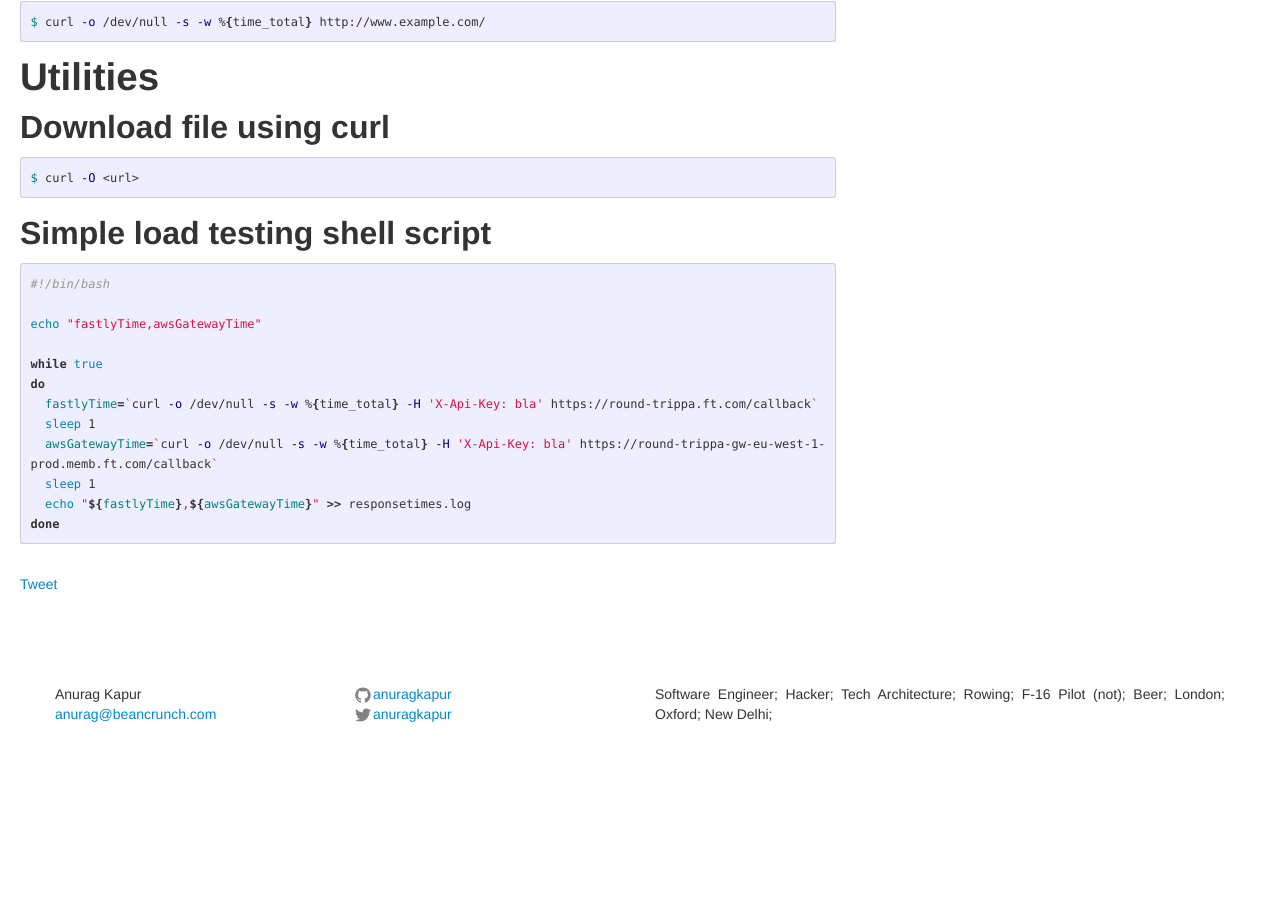
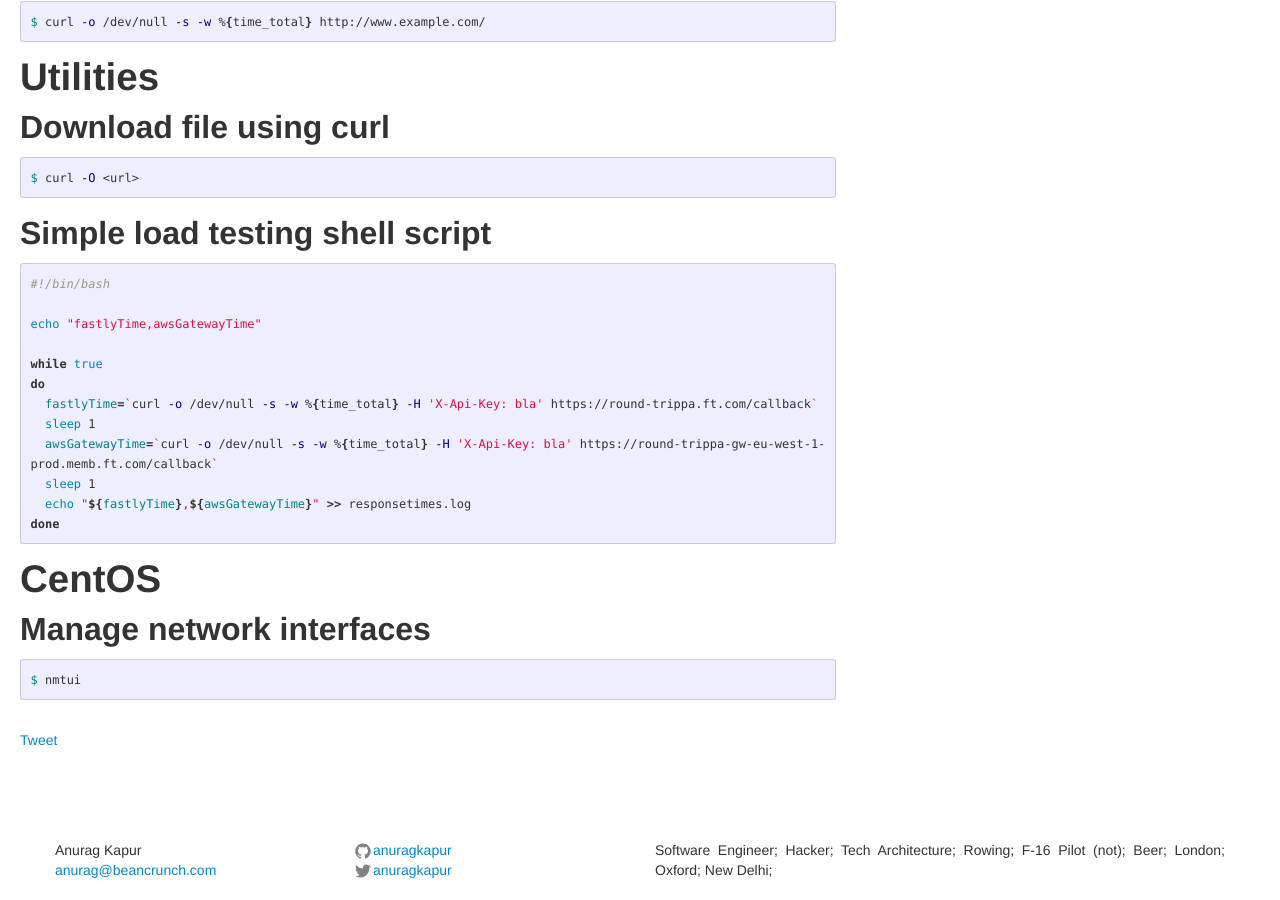
Before and after one commit to anuragkapur/anuragkapur.github.io, a Jekyll site: the page built from blog/cheat-sheets/_posts/2017-01-12-unix-commands.md, in a window 1280 px wide and 900 px high, scrolled down 783 px. Built offline with Jekyll 4.4.1, drawn with Linux system fonts in a browser that asks for light colours; comment, search, counter and statistics services are not loaded; before the commit the page ends 1527 px from its top, so only the background shows below that.

Commit message:
Add network interface management command

````diff
--- a/blog/cheat-sheets/_posts/2017-01-12-unix-commands.md
+++ b/blog/cheat-sheets/_posts/2017-01-12-unix-commands.md
@@ -58,3 +58,9 @@ do
   echo "${fastlyTime},${awsGatewayTime}" >> responsetimes.log
 done
 ```
+
+# CentOS
+## Manage network interfaces
+```shell
+$ nmtui
+```
````
